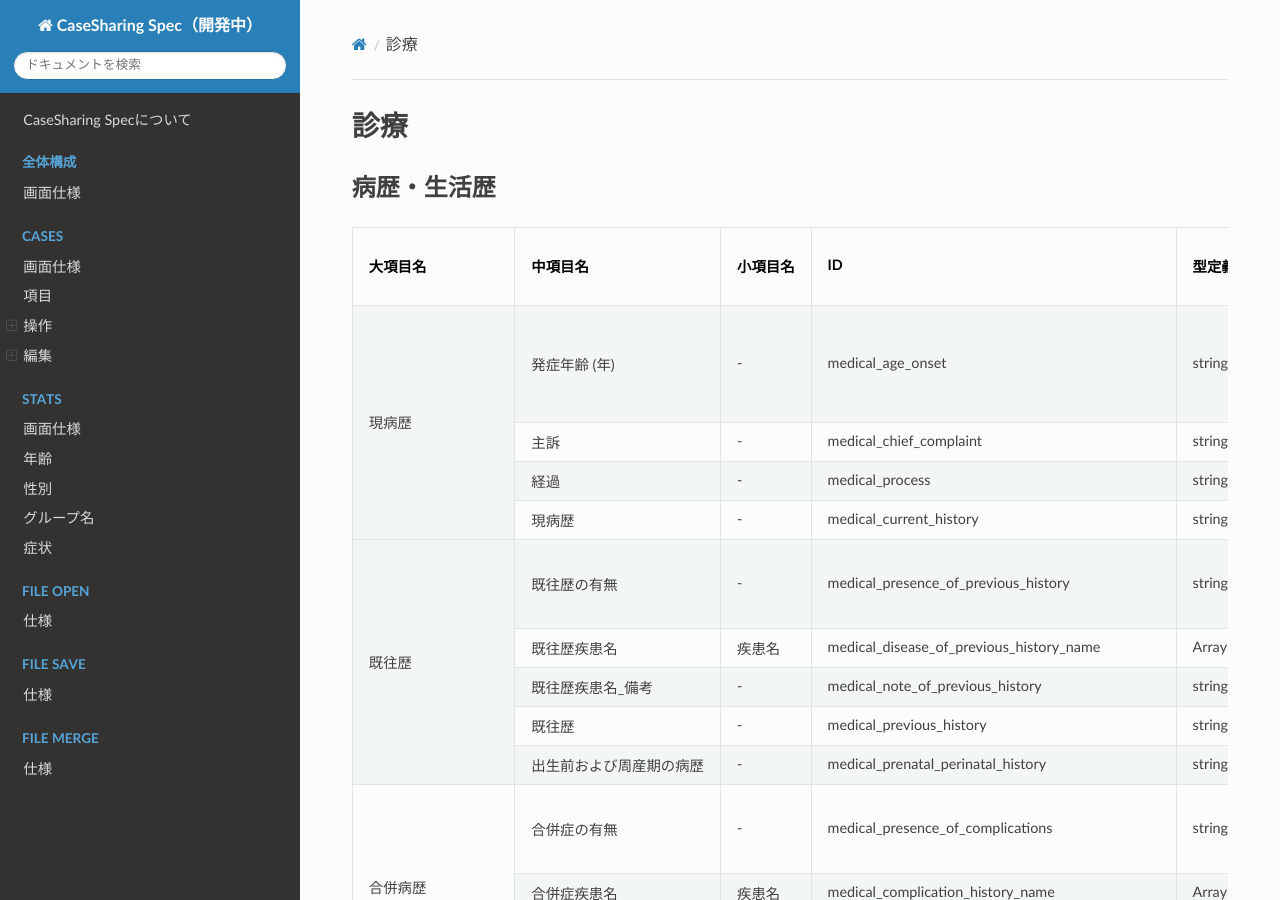
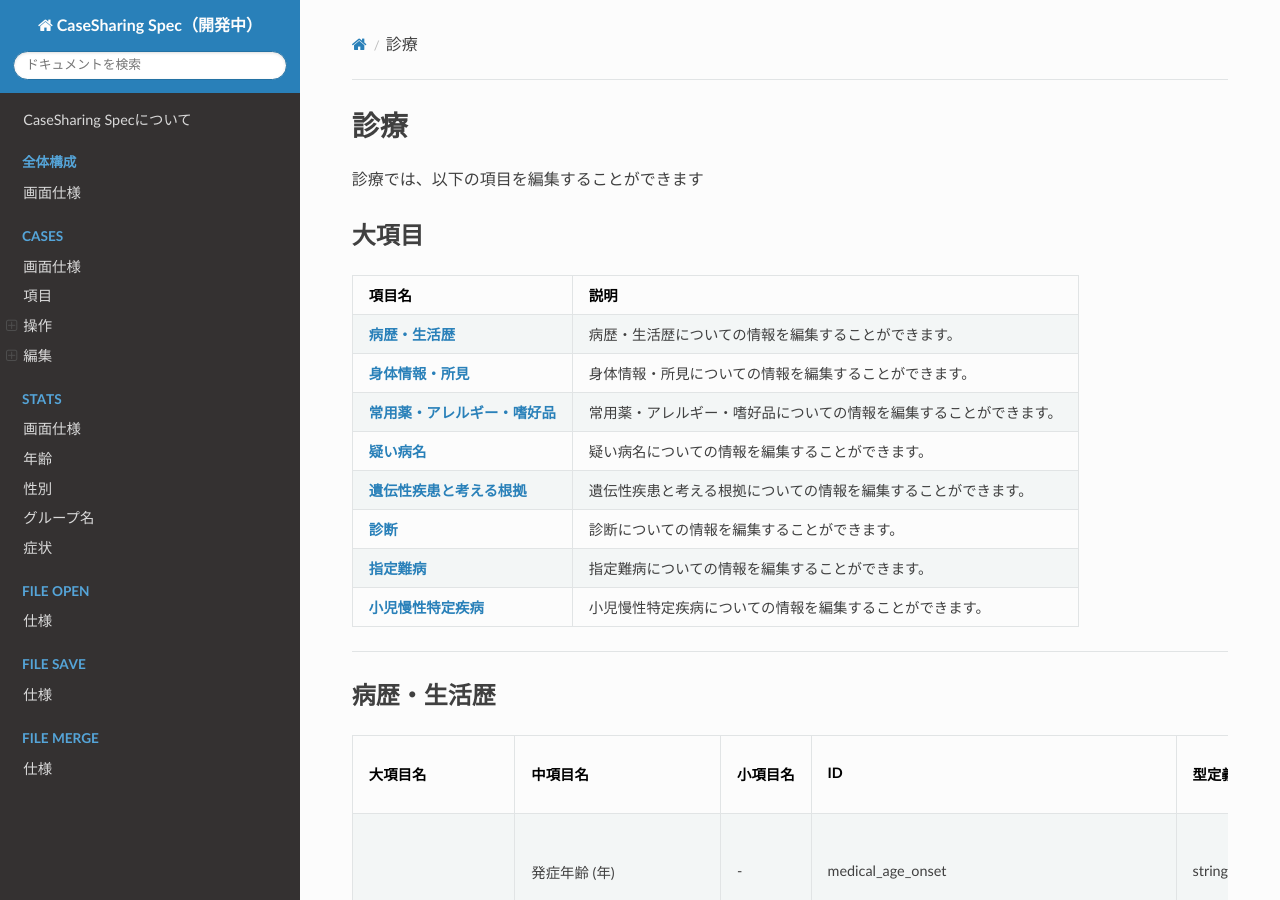
Before and after one commit to PubCaseFinder/pubcasefinder_spec, an MkDocs documentation site: the page built from docs/cases/edit/medical.md, in a window 1280 px wide and 900 px high. Built offline with MkDocs 1.6.1, drawn with Linux system fonts in a browser that asks for light colours; nearby versions of some CDN libraries.

Commit message:
診療に大項目を追加

```diff
--- a/docs/cases/edit/medical.md
+++ b/docs/cases/edit/medical.md
@@ -1,4 +1,21 @@
 # 診療 {: #medical-examination}
+
+診療では、以下の項目を編集することができます
+
+## 大項目
+
+| 項目名                                                                       | 説明                                                               |
+| ---------------------------------------------------------------------------- | ------------------------------------------------------------------ |
+| **[病歴・生活歴](#medical-and-life-history)**                                | 病歴・生活歴についての情報を編集することができます。               |
+| **[身体情報・所見](#physical-information-and-findings)**                     | 身体情報・所見についての情報を編集することができます。             |
+| **[常用薬・アレルギー・嗜好品](#regular-medications-allergies-preferences)** | 常用薬・アレルギー・嗜好品についての情報を編集することができます。 |
+| **[疑い病名](#suspected-case)**                                              | 疑い病名についての情報を編集することができます。                   |
+| **[遺伝性疾患と考える根拠](#genetic-disease-rationale)**                     | 遺伝性疾患と考える根拠についての情報を編集することができます。     |
+| **[診断](#diagnosis)**                                                       | 診断についての情報を編集することができます。                       |
+| **[指定難病](#designated-intractable-disease)**                              | 指定難病についての情報を編集することができます。                   |
+| **[小児慢性特定疾病](#chronic-pediatric-disease)**                           | 小児慢性特定疾病についての情報を編集することができます。           |
+
+---
 
 ## 病歴・生活歴 {: #medical-and-life-history}
 
```
